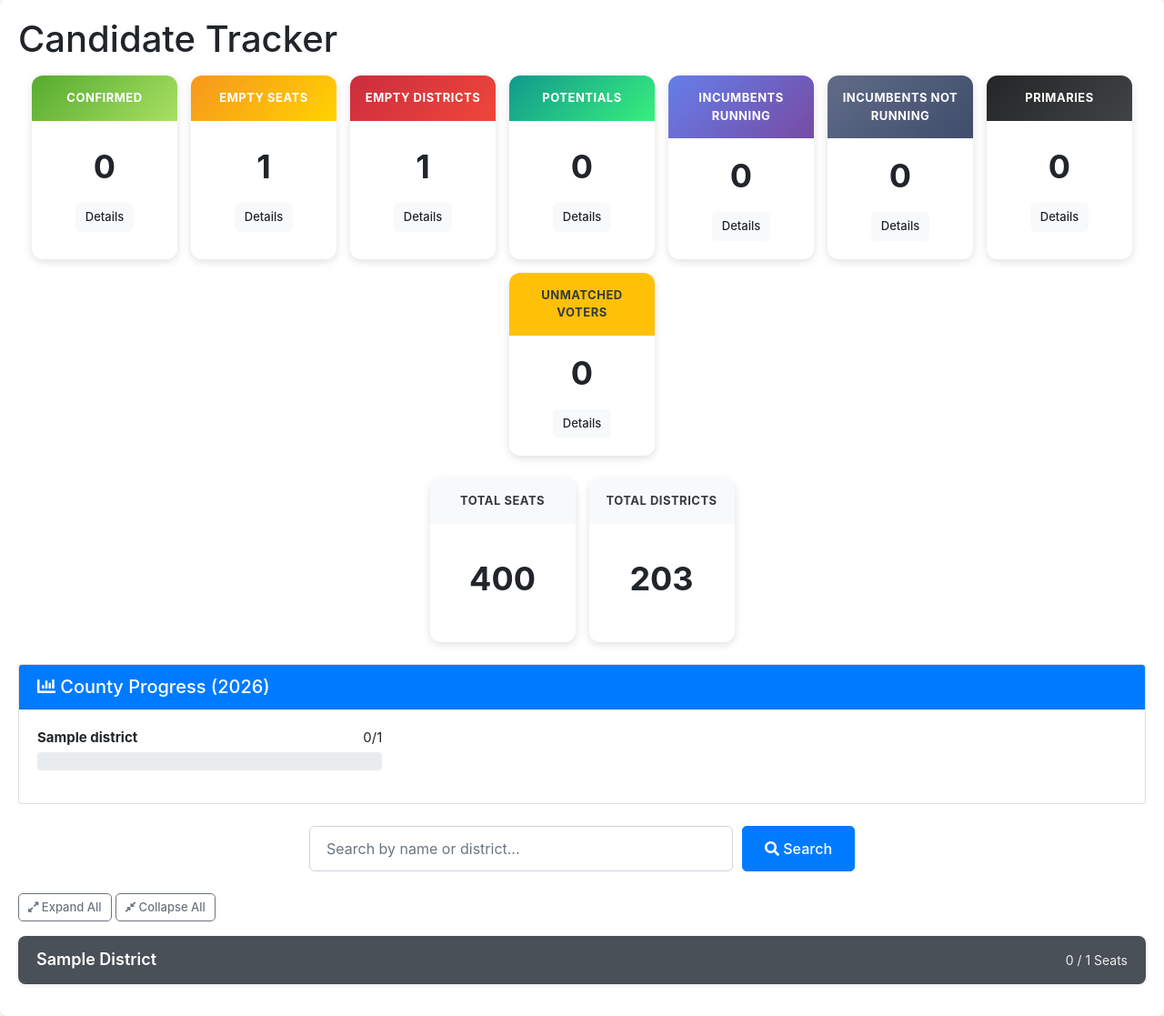
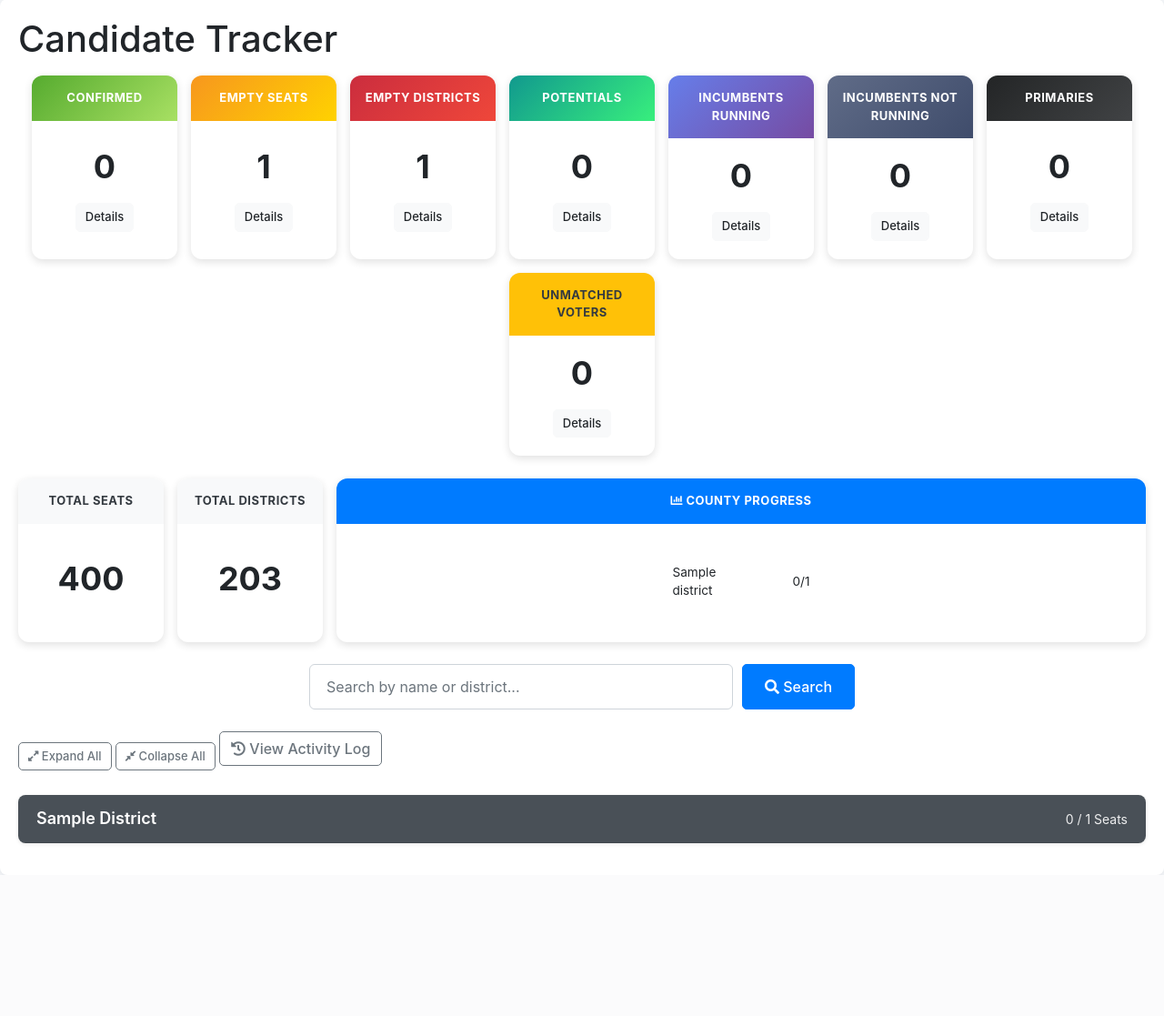
Before and after one commit to cmaidmentnh/nh-candidate-recruitment, a Flask app: page / in a window 1280 px wide. Shown: the part 25-1142 px from the top of the page at 91% size. After the commit the page ends 987 px from the top, so only its background shows below. Run offline with Flask 3, Linux system fonts and the light colour scheme; the visitor is signed in with stand-in values (Sample User, id 1); a database or web service that is not in the repository returns one stand-in record (values such as "Sample title"); data that the repository does not hold is empty; some libraries are stand-ins or nearby versions.

Commit message:
Move county progress to dashboard row

```diff
--- a/app.py
+++ b/app.py
@@ -1694,6 +1694,45 @@ def unmatch_voter(candidate_id):
         cur.close()
         release_db_connection(conn)
 
+@app.route('/activity')
+@login_required
+@admin_required
+def activity_log_page():
+    """View activity log"""
+    page = request.args.get('page', 1, type=int)
+    per_page = 50
+    offset = (page - 1) * per_page
+
+    conn = get_db_connection()
+    cur = conn.cursor()
+    try:
+        cur.execute("SELECT COUNT(*) FROM activity_log")
+        total = cur.fetchone()[0]
+
+        cur.execute("""
+            SELECT log_id, action_type, description, candidate_id, user_email, created_at
+            FROM activity_log
+            ORDER BY created_at DESC
+            LIMIT %s OFFSET %s
+        """, (per_page, offset))
+        activities = cur.fetchall()
+
+        total_pages = (total + per_page - 1) // per_page
+
+    except Exception as e:
+        logger.error(f"Error fetching activity log: {e}")
+        activities = []
+        total_pages = 1
+    finally:
+        cur.close()
+        release_db_connection(conn)
+
+    return render_template('activity_log.html',
+                          activities=activities,
+                          page=page,
+                          total_pages=total_pages,
+                          timedelta=timedelta)
+
 @app.route('/match_candidates')
 @admin_required
 def match_candidates():
--- a/templates/index.html
+++ b/templates/index.html
@@ -76,41 +76,24 @@
             <h4>{{ dashboard.TOTAL_DISTRICTS }}</h4>
         </div>
     </div>
-</div>
-
-<!-- County Progress Bars -->
-    <div class="card mb-4">
-        <div class="card-header bg-primary text-white">
-            <h5 class="mb-0"><i class="fas fa-chart-bar"></i> County Progress (2026)</h5>
-        </div>
-        <div class="card-body">
-            <div class="row">
-                {% for county_name, stats in county_stats.items()|sort %}
-                <div class="col-md-6 col-lg-4 mb-3">
-                    <div class="d-flex justify-content-between mb-1">
-                        <strong>{{ county_name }}</strong>
-                        <span>{{ stats.c2026_confirmed }}/{{ stats.total_seats }}</span>
-                    </div>
-                    {% set pct = (stats.c2026_confirmed / stats.total_seats * 100)|round|int if stats.total_seats > 0 else 0 %}
-                    <div class="progress" style="height: 20px;">
-                        <div class="progress-bar
-                            {% if pct >= 75 %}bg-success
-                            {% elif pct >= 50 %}bg-info
-                            {% elif pct >= 25 %}bg-warning
-                            {% else %}bg-danger{% endif %}"
-                            role="progressbar"
-                            style="width: {{ pct }}%;"
-                            aria-valuenow="{{ pct }}"
-                            aria-valuemin="0"
-                            aria-valuemax="100">
-                            {{ pct }}%
-                        </div>
+    <div class="dash-card" style="flex: 2; min-width: 300px;">
+        <div class="card-header bg-primary text-white"><i class="fas fa-chart-bar"></i> County Progress</div>
+        <div class="card-body" style="max-height: 200px; overflow-y: auto;">
+            {% for county_name, stats in county_stats.items()|sort %}
+            {% set pct = (stats.c2026_confirmed / stats.total_seats * 100)|round|int if stats.total_seats > 0 else 0 %}
+            <div class="d-flex align-items-center mb-1" style="font-size: 0.85rem;">
+                <span style="width: 90px;">{{ county_name }}</span>
+                <div class="progress flex-grow-1 mx-2" style="height: 14px;">
+                    <div class="progress-bar {% if pct >= 75 %}bg-success{% elif pct >= 50 %}bg-info{% elif pct >= 25 %}bg-warning{% else %}bg-danger{% endif %}"
+                        style="width: {{ pct }}%;">
                     </div>
                 </div>
-                {% endfor %}
+                <span style="width: 45px; text-align: right;">{{ stats.c2026_confirmed }}/{{ stats.total_seats }}</span>
             </div>
+            {% endfor %}
         </div>
     </div>
+</div>
 
 <!-- Search Box -->
 <form method="GET" action="{{ url_for('index') }}" class="search-box mb-4">
@@ -137,6 +120,9 @@
     <button type="button" class="btn btn-outline-secondary btn-sm" onclick="collapseAll()">
         <i class="fas fa-compress-alt"></i> Collapse All
     </button>
+    <a href="{{ url_for('activity_log_page') }}" class="btn btn-outline-secondary mb-3">
+        <i class="fas fa-history"></i> View Activity Log
+    </a>
 </div>
 
 <!-- County Accordion -->
```
Also changed, not shown: templates/activity_log.html (added, +90 -0 lines).
